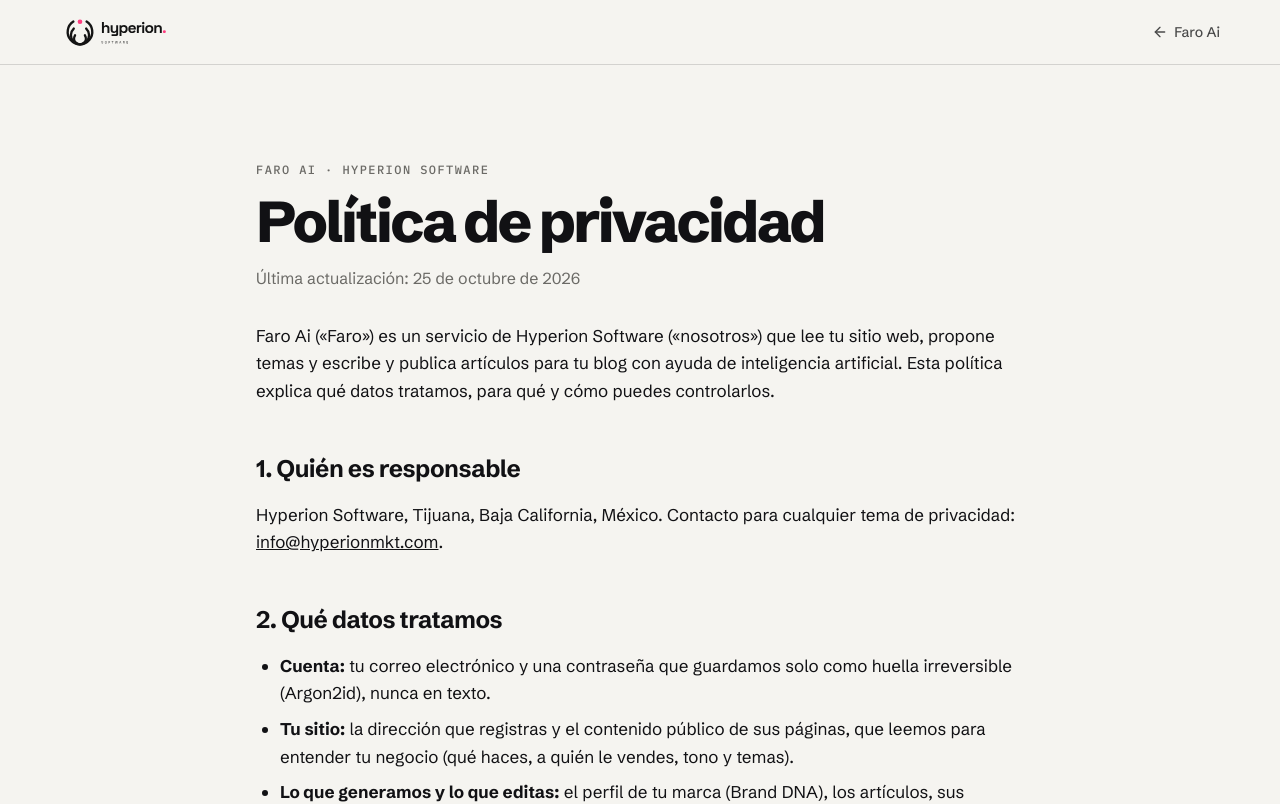
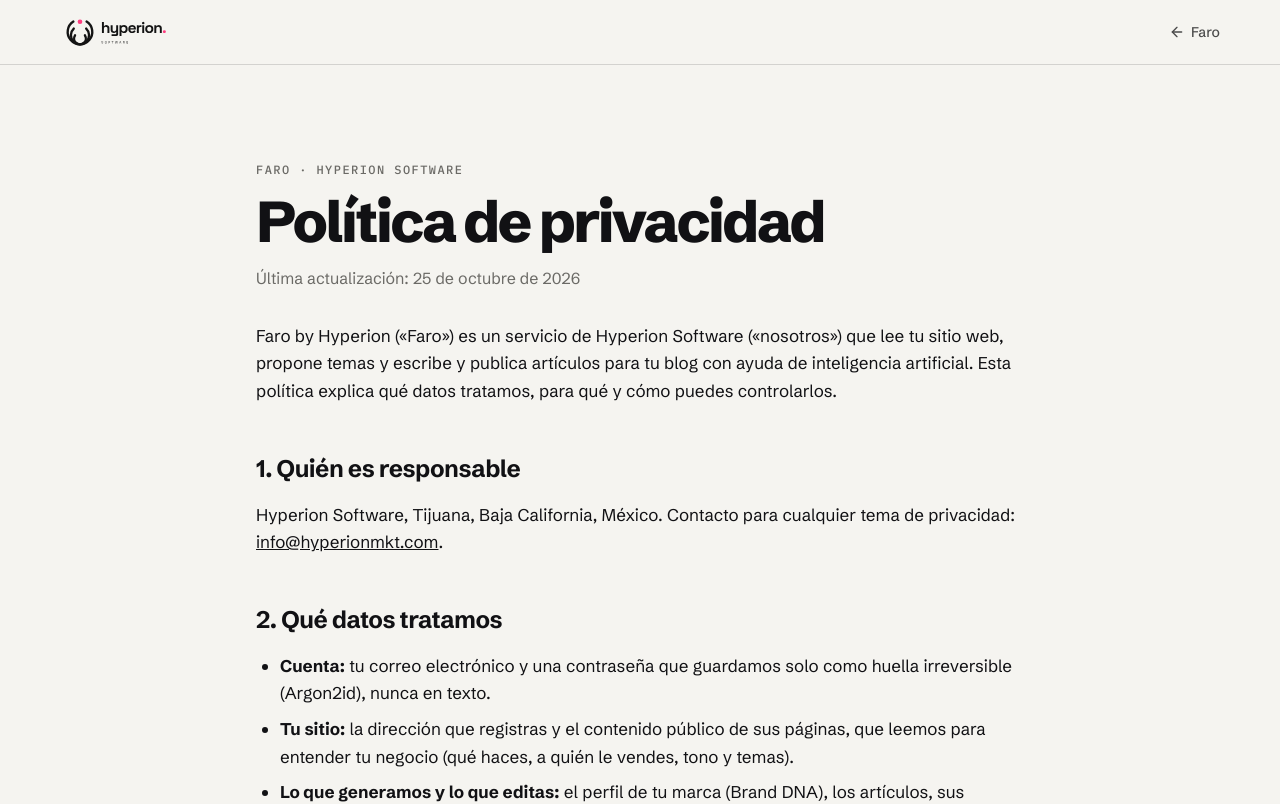
Before and after one commit to MADGRISMAD/hyperion-marketing, a Next.js app: page /faro/privacidad in a window 1280 px wide. Shown: the top 804 px of the page. Built offline with nearby package versions, Linux system fonts and the light colour scheme.

Commit message:
Galería: el producto pasa a llamarse Faro by Hyperion

```diff
--- a/src/app/faro/privacidad/page.js
+++ b/src/app/faro/privacidad/page.js
@@ -1,15 +1,15 @@
 import Legal from "../../../components/legal/Legal"
 
 export const metadata = {
-  title: "Política de privacidad | Faro Ai",
-  description: "Qué datos usa Faro Ai, para qué, con quién se comparten y cómo borrarlos.",
+  title: "Política de privacidad | Faro by Hyperion",
+  description: "Qué datos usa Faro, para qué, con quién se comparten y cómo borrarlos.",
   alternates: { canonical: "/faro/privacidad" },
 }
 
 export default function Privacidad() {
   return (
     <Legal title="Política de privacidad" updated="25 de octubre de 2026">
-      <p>Faro Ai («Faro») es un servicio de Hyperion Software («nosotros») que lee tu sitio web, propone temas y escribe y publica artículos para tu blog con ayuda de inteligencia artificial. Esta política explica qué datos tratamos, para qué y cómo puedes controlarlos.</p>
+      <p>Faro by Hyperion («Faro») es un servicio de Hyperion Software («nosotros») que lee tu sitio web, propone temas y escribe y publica artículos para tu blog con ayuda de inteligencia artificial. Esta política explica qué datos tratamos, para qué y cómo puedes controlarlos.</p>
 
       <h2>1. Quién es responsable</h2>
       <p>Hyperion Software, Tijuana, Baja California, México. Contacto para cualquier tema de privacidad: <a href="mailto:info@hyperionmkt.com">info@hyperionmkt.com</a>.</p>
@@ -33,7 +33,7 @@
         <li>Puedes desconectarlo cuando quieras desde Analytics (botón «Desconectar Google», que además revoca el permiso en Google) o desde <a href="https://myaccount.google.com/permissions">myaccount.google.com/permissions</a>.</li>
       </ul>
       <p>El uso y la transferencia a cualquier otra aplicación de la información recibida de las APIs de Google respetará la <a href="https://developers.google.com/terms/api-services-user-data-policy">Política de Datos de Usuario de los Servicios de API de Google</a>, incluidos los requisitos de uso limitado.</p>
-      <p><i>Faro Ai’s use and transfer to any other app of information received from Google APIs will adhere to the Google API Services User Data Policy, including the Limited Use requirements.</i></p>
+      <p><i>Faro’s use and transfer to any other app of information received from Google APIs will adhere to the Google API Services User Data Policy, including the Limited Use requirements.</i></p>
 
       <h2>4. Con quién compartimos datos</h2>
       <p>Solo con los proveedores necesarios para prestar el servicio y únicamente para eso:</p>
--- a/src/app/faro/terminos/page.js
+++ b/src/app/faro/terminos/page.js
@@ -1,15 +1,15 @@
 import Legal from "../../../components/legal/Legal"
 
 export const metadata = {
-  title: "Condiciones del servicio | Faro Ai",
-  description: "Las reglas de uso de Faro Ai, de Hyperion Software.",
+  title: "Condiciones del servicio | Faro by Hyperion",
+  description: "Las reglas de uso de Faro, de Hyperion Software.",
   alternates: { canonical: "/faro/terminos" },
 }
 
 export default function Terminos() {
   return (
     <Legal title="Condiciones del servicio" updated="25 de octubre de 2026">
-      <p>Al crear una cuenta o usar Faro Ai («Faro»), un servicio de Hyperion Software, aceptas estas condiciones. Si no estás de acuerdo, no uses el servicio.</p>
+      <p>Al crear una cuenta o usar Faro by Hyperion («Faro»), un servicio de Hyperion Software, aceptas estas condiciones. Si no estás de acuerdo, no uses el servicio.</p>
 
       <h2>1. Qué es Faro</h2>
       <p>Faro lee tu sitio web, propone temas de contenido y, con inteligencia artificial, redacta artículos e imágenes de portada que puedes revisar y publicar en tu blog, ya sea en una dirección alojada por Faro, en tu propio dominio o con tu propio diseño a través de nuestra API de lectura. Opcionalmente muestra datos reales de Google Search Console y de palabras clave.</p>
--- a/src/app/layout.js
+++ b/src/app/layout.js
@@ -25,9 +25,9 @@
   metadataBase: new URL("https://hyperionmkt.com"),
   title: "Hyperion Software | Sistemas a medida, puntos de venta y automatización",
   description:
-    "10 años creando sistemas a la medida, puntos de venta, automatizaciones y servicio técnico para negocios. Creadores de Mitiendita, Caresia, Camión TJ, Grids, Barbella, Faro Ai, Mirestaurante, Internships.gg y BeHive.",
+    "10 años creando sistemas a la medida, puntos de venta, automatizaciones y servicio técnico para negocios. Creadores de Mitiendita, Caresia, Camión TJ, Grids, Barbella, Faro, Mirestaurante, Internships.gg y BeHive.",
   alternates: { canonical: "/" },
-  // Verificación de propiedad en Google Search Console (necesaria para publicar Faro Ai con Google)
+  // Verificación de propiedad en Google Search Console (necesaria para publicar Faro con Google)
   verification: { google: "0cHVa4OdvzTtasKE6twq695QpSrM7D0UjVdBfsprBrs" },
   openGraph: {
     title: "Hyperion Software | Sistemas a medida, puntos de venta y automatización",
--- a/src/app/page.js
+++ b/src/app/page.js
@@ -183,19 +183,20 @@
     phone: [barbellaMovil, "Barbella en el celular"],
   },
   {
-    name: "Faro Ai",
+    name: "Faro",
+    by: true,
     logo: "/productos/logos/faro.svg",
     cat: "Blog con IA",
     bg: "#ffffff",
     fg: "ink",
     live: "https://faro.hyperionmkt.com",
-    liveLabel: "Faro Ai",
+    liveLabel: "Faro",
     tagline: "Tu blog, escrito solo.",
     description: "Pegas la dirección de tu sitio y la IA investiga tu negocio, elige los temas y escribe y publica artículos con imagen, a un ritmo que Google ve con buenos ojos.",
     features: ["Brand DNA sugerido por la IA, que tú ajustas", "Piloto automático con ritmo prudente; en salud, legal y finanzas queda en borrador", "Analytics reales con Google Search Console"],
     mascot: "/productos/faro-mascota.png",
-    web: [faroWeb, "Página de inicio de Faro Ai"],
-    phone: [faroMovil, "Panel de Faro Ai en el celular con la próxima publicación"],
+    web: [faroWeb, "Página de inicio de Faro"],
+    phone: [faroMovil, "Panel de Faro en el celular con la próxima publicación"],
   },
   {
     name: "Mirestaurante",
@@ -252,7 +253,7 @@
         </div>
         <div className="mt-6 flex items-center gap-4">
           {p.logo && <img src={p.logo} alt="" width={56} height={56} className="h-14 w-14 shrink-0 rounded-2xl object-contain" />}
-          <h3 className={`display ${p.name.length > 12 ? "text-[clamp(1.9rem,3.1vw,2.8rem)]" : p.name.length > 11 ? "text-[clamp(2.2rem,3.6vw,3.2rem)]" : "text-[clamp(2.4rem,4.4vw,3.8rem)]"}`}>{p.name}</h3>
+          <h3 className={`display ${p.name.length > 12 ? "text-[clamp(1.9rem,3.1vw,2.8rem)]" : p.name.length > 11 ? "text-[clamp(2.2rem,3.6vw,3.2rem)]" : "text-[clamp(2.4rem,4.4vw,3.8rem)]"}`}>{p.name}{p.by && <small className="ml-2 align-baseline font-sans text-[0.3em] font-bold tracking-normal text-ink/60">by Hyperion</small>}</h3>
         </div>
         <p className="mt-3 text-xl leading-snug font-bold tracking-[-0.02em] md:text-2xl">{p.tagline}</p>
         <p className={`mt-3 leading-relaxed ${onDark ? "text-white" : "text-ink/80"}`}>{p.description}</p>
--- a/src/components/legal/Legal.jsx
+++ b/src/components/legal/Legal.jsx
@@ -2,19 +2,19 @@
 import { ArrowLeft } from "lucide-react"
 import { Logo } from "../landing/Navbar"
 
-// Plantilla de las páginas legales de Faro Ai: mismo esquema claro del sitio, texto largo y legible.
+// Plantilla de las páginas legales de Faro: mismo esquema claro del sitio, texto largo y legible.
 export default function Legal({ title, updated, children }) {
   return (
     <div className="min-h-screen bg-canvas text-ink">
       <header className="border-b border-ink/15">
         <div className="container flex h-16 items-center justify-between">
           <Link href="/" aria-label="Hyperion Software, inicio"><Logo className="h-10" /></Link>
-          <Link href="/faro" className="inline-flex items-center gap-1.5 text-sm font-medium text-grey-700 hover:text-ink"><ArrowLeft className="h-4 w-4" aria-hidden="true" /> Faro Ai</Link>
+          <Link href="/faro" className="inline-flex items-center gap-1.5 text-sm font-medium text-grey-700 hover:text-ink"><ArrowLeft className="h-4 w-4" aria-hidden="true" /> Faro</Link>
         </div>
       </header>
       <main className="container py-14 md:py-20">
         <article className="mx-auto max-w-3xl [&_a]:underline [&_h2]:mt-12 [&_h2]:text-2xl [&_h2]:font-bold [&_h2]:tracking-[-0.02em] [&_li]:mt-2 [&_p]:mt-4 [&_ul]:mt-4 [&_ul]:list-disc [&_ul]:pl-6">
-          <p className="eyebrow text-grey-500">Faro Ai · Hyperion Software</p>
+          <p className="eyebrow text-grey-500">Faro · Hyperion Software</p>
           <h1 className="display mt-4 text-[clamp(2.2rem,5vw,3.6rem)]">{title}</h1>
           <p className="mt-4 text-grey-500">Última actualización: {updated}</p>
           <div className="mt-8 text-[17px] leading-relaxed">{children}</div>
--- a/src/lib/faro.js
+++ b/src/lib/faro.js
@@ -1,4 +1,4 @@
-// Faro Ai escribe y publica los artículos; aquí solo se LEEN los datos. El diseño del blog es de este sitio.
+// Faro escribe y publica los artículos; aquí solo se LEEN los datos. El diseño del blog es de este sitio.
 // Referencia de la API: https://faro.hyperionmkt.com/api/v1/hyperionmkt.com/posts
 const FARO = "https://faro.hyperionmkt.com"
 const SITE = "hyperionmkt.com"
```
Also changed, not shown: src/app/faro/page.js (+6 -6 lines), public/productos/faro-web.jpg, 1 other file (tests, documents, lock files or other folders).
